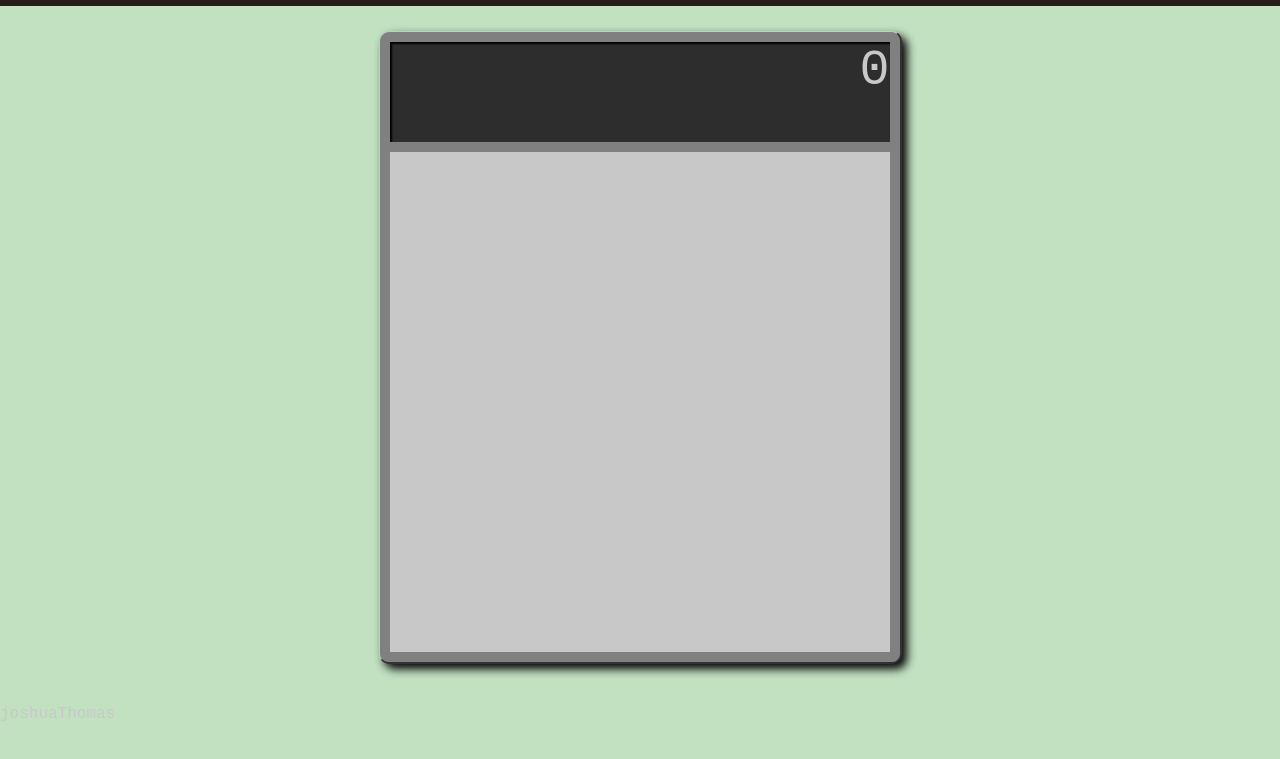
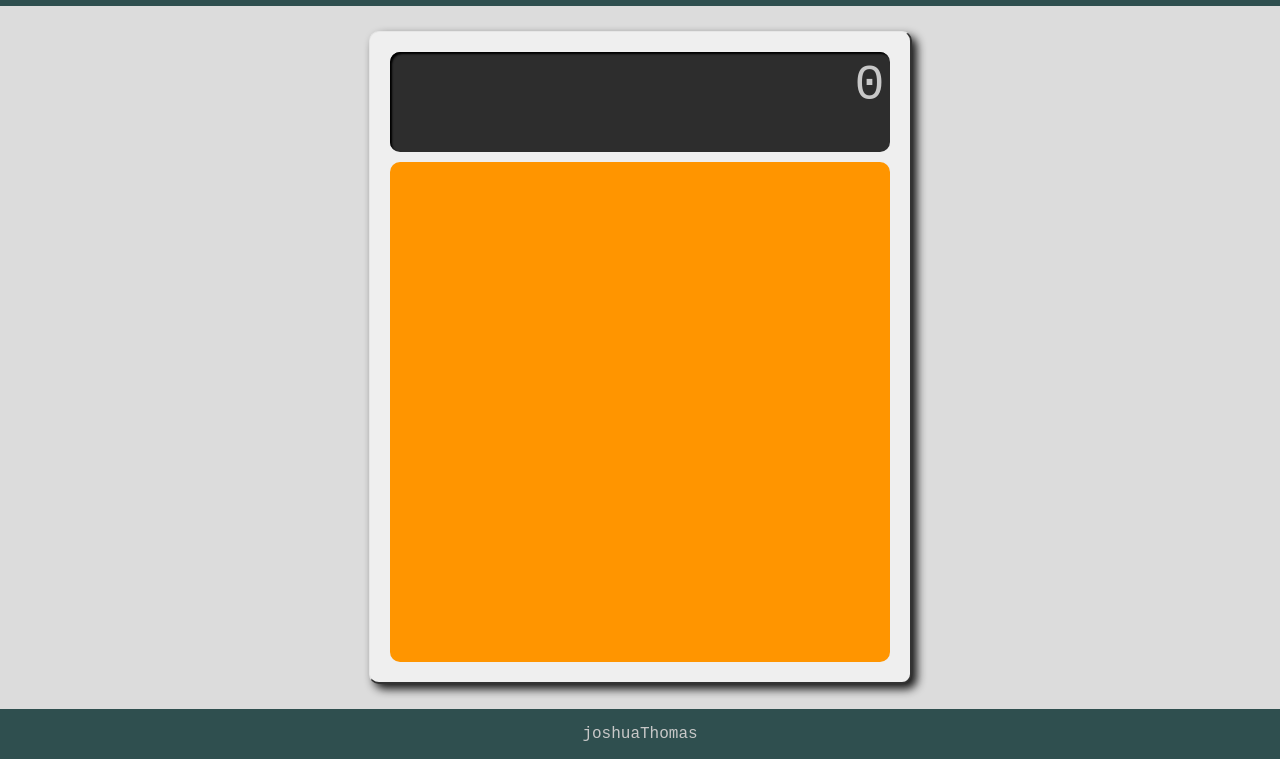
Before and after one commit to jk-thomas/odin-calculator, a plain HTML site: page index.html in a window 1280 px wide. Shown: the part 74-833 px from the top of the page. Drawn offline with Linux system fonts and the light colour scheme.

Commit message:
v0.11 - design 2

```diff
--- a/styles.css
+++ b/styles.css
@@ -8,7 +8,7 @@
 
 body {
     font-family: 'Courier New', Courier, monospace;
-    background-color: #C1E1C1;	/* rgb(75, 100, 75); */
+    background-color: rgb(220, 220, 220); /* #2f4f4f;	rgb(75, 100, 75); */
     color: rgb(200, 200, 200);
     padding: 0;
     margin: 0;
@@ -19,7 +19,7 @@ body {
     justify-content: center;
     align-items: center;
     /* border: solid 1px rgb(200, 200, 200); */
-    background-color: #281c16;	/* rgb(45, 45, 45); */
+    background-color: #2f4f4f; /* #281c16;	rgb(45, 45, 45); */
 }
 
 .main {
@@ -33,13 +33,13 @@ body {
     display: flex;
     flex-direction: column;
     /* border: solid 2px grey; */
-    background-color: grey;
+    background-color: rgb(239, 239, 239);
     border-radius: 10px;
-    padding: 10px;
+    padding: 20px;
     margin: 25px;
-    box-shadow: 5px 5px 10px black;
-    border-top: solid 1px rgb(200, 200, 200);
-    border-left: solid 1px rgb(200, 200, 200);
+    box-shadow: 5px 5px 10px rgb(20, 20, 20);
+    border-top: solid 1px rgb(230, 230, 230);
+    border-left: solid 1px rgb(230, 230, 230);
     border-bottom: solid 2px rgb(50, 50, 50);
     border-right: solid 2px rgb(50, 50, 50);
 }
@@ -49,9 +49,10 @@ body {
     height: 100px;
     /* border: solid 1px rgb(200, 200, 200); */
     background-color: rgb(45, 45, 45);
+    border-radius: 10px;
     margin-bottom: 10px;
     box-shadow: inset 2px 2px 2px black;
-
+    padding: 5px;
     display: flex;
     justify-content: flex-end;
     font-size: 50px;
@@ -60,6 +61,14 @@ body {
 .button-container {
     width: 500px;
     height: 500px;
-    border: solid 1px rgb(200, 200, 200);
-    background-color: rgb(200, 200, 200);
+    /* border: solid 1px rgb(200, 200, 200); */
+    background-color: #ff9500;
+    border-radius: 10px;
 }
+
+.footer {
+    display: flex;
+    justify-content: center;
+    align-items: center;
+    background-color: #2f4f4f;
+}
```
